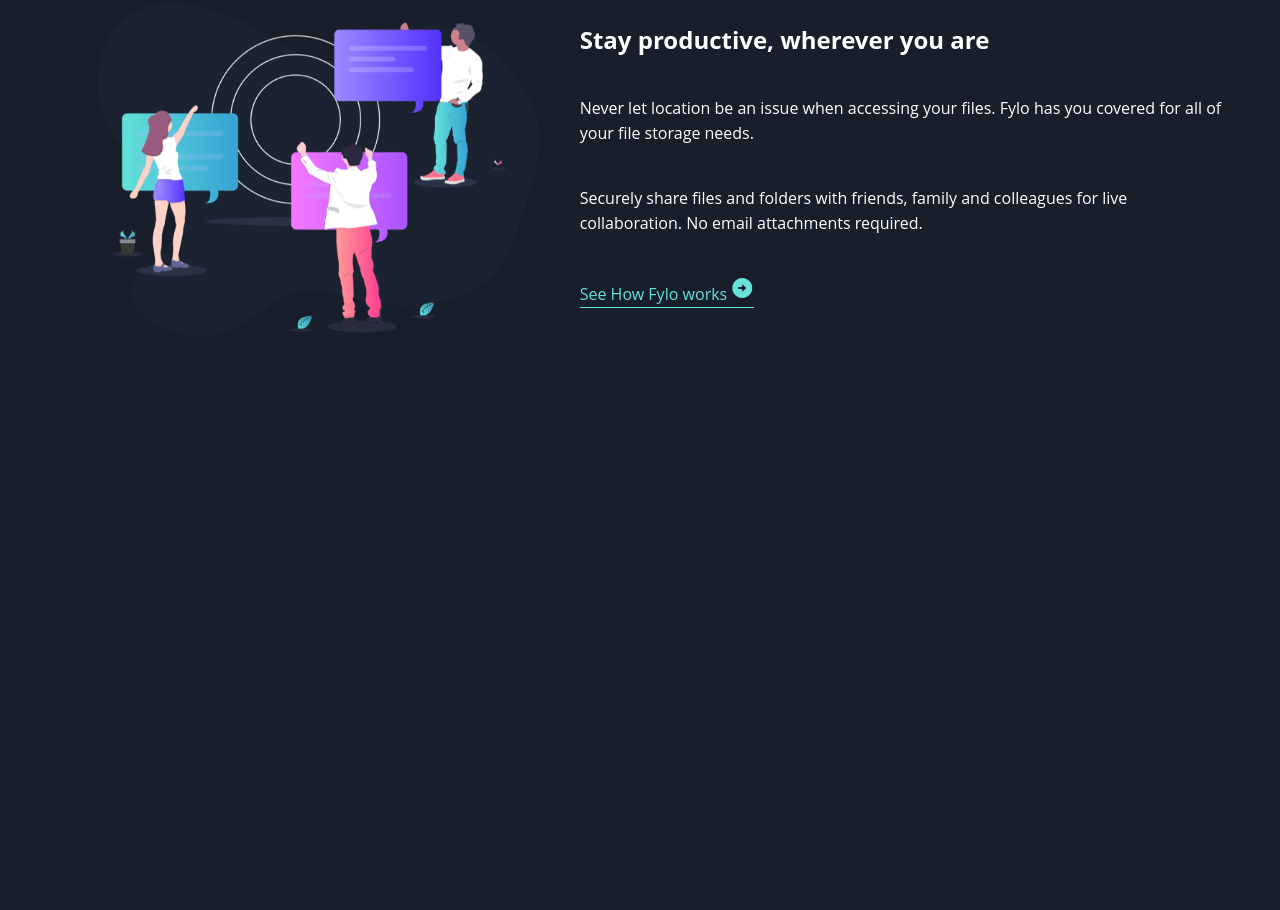
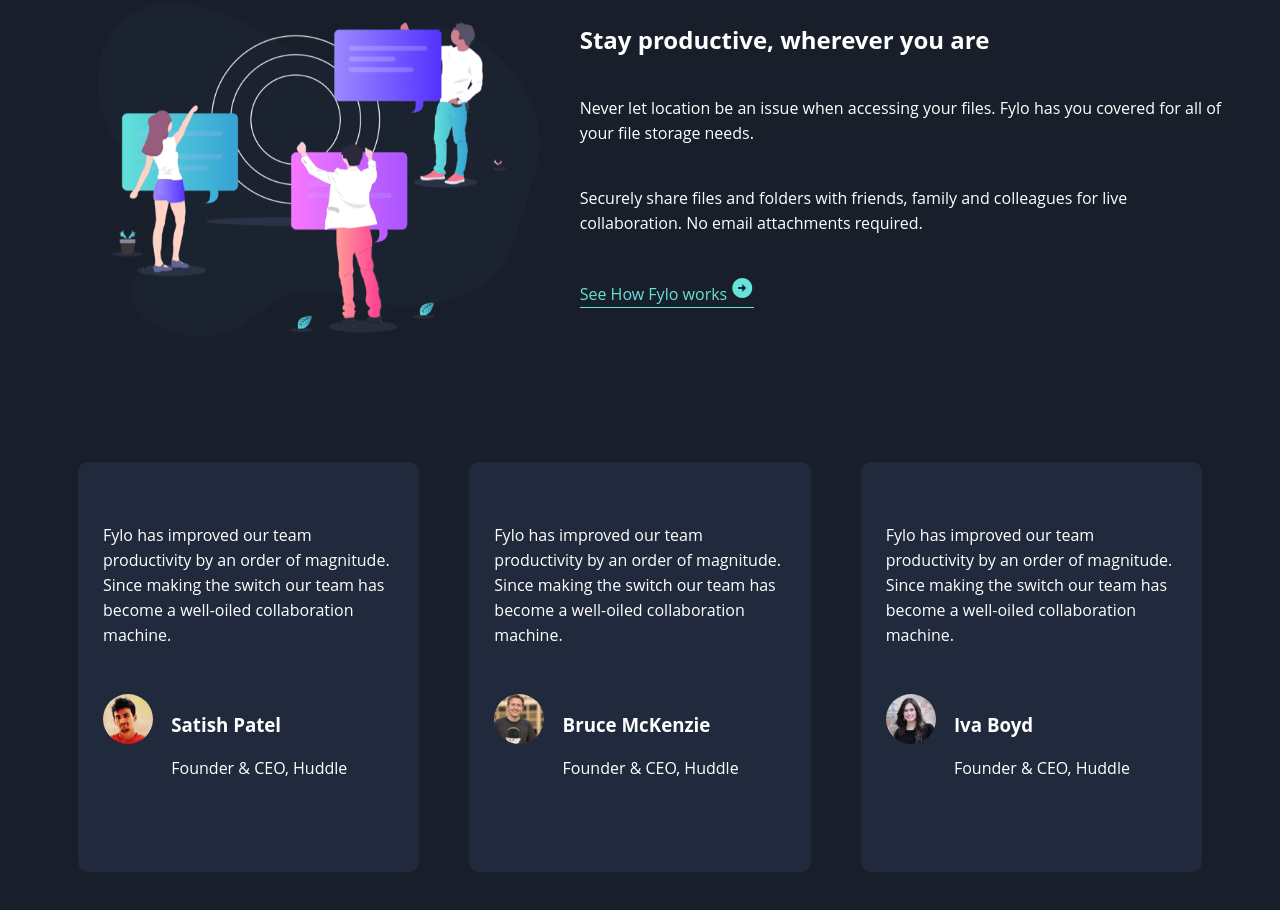
Before and after one commit to Q-Gaata/Side-Hustle-Project, a plain HTML site: page index.html in a window 1280 px wide. Shown: the part 1699-2609 px from the top of the page. Before the commit the page ends 2111 px from the top, so only its background shows below. Drawn offline with Linux system fonts and the light colour scheme.

Commit message:
next commit

```diff
--- a/index.html
+++ b/index.html
@@ -69,6 +69,44 @@
             </div>
         </section>
 
+        <section class="testimonial">
+            <div class="testimonial-item">
+                <p>Fylo has improved our team productivity by an order of magnitude. Since making the switch our team has become a well-oiled collaboration machine.</p>
+            <div class="item-down">
+                    <img src="images/profile-1.jpg" alt="">
+                <div>
+                    <h3>Satish Patel</h3>
+                    <p>Founder & CEO, Huddle</p>
+                </div>
+            </div>
+
+            </div>
+
+            <div class="testimonial-item">
+                <p>Fylo has improved our team productivity by an order of magnitude. Since making the switch our team has become a well-oiled collaboration machine.</p>
+                <div class="item-down">
+                    <img src="images/profile-2.jpg" alt="">
+                    <div>
+                    <h3>Bruce McKenzie</h3>
+                    <p>Founder & CEO, Huddle</p>
+                    </div>
+                </div>
+
+            </div>
+
+            <div class="testimonial-item">
+                <p>Fylo has improved our team productivity by an order of magnitude. Since making the switch our team has become a well-oiled collaboration machine.</p>
+                <div class="item-down">
+                    <img src="images/profile-3.jpg" alt="">
+                    <div>
+                    <h3>Iva Boyd</h3>
+                    <p>Founder & CEO, Huddle</p>
+                    </div>
+                </div>
+
+            </div>
+
+        </section>
     </main>
 
 
--- a/style.css
+++ b/style.css
@@ -138,3 +138,37 @@ header {
     padding-bottom: 2px;
 
 }
+
+.testimonial {
+    display: grid;
+    grid-template-columns: 1fr 1fr 1fr;
+    gap: 50px;
+    margin: 80px 70px;
+}
+
+.testimonial .testimonial-item {
+    background-color: var(--primary-color-dark-blue-4);
+    color: var(--neutral-white-color);
+    padding: 45px 25px;
+    border-radius:10px;
+}
+.testimonial .testimonial-item img {
+    width: 50px;
+    border-radius: 50%;
+    display: block;
+}
+
+.testimonial .testimonial-item .item-down {
+    display: grid;
+    grid-template-columns: 20% 80%;
+    gap: 10px;
+}
+
+.testimonial-item p {
+    padding-bottom: 30px;
+    line-height: 25px;
+}
+
+.testimonial .testimonial-item {
+    margin-top: 40px;
+}
```
